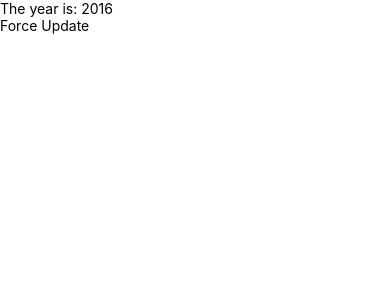
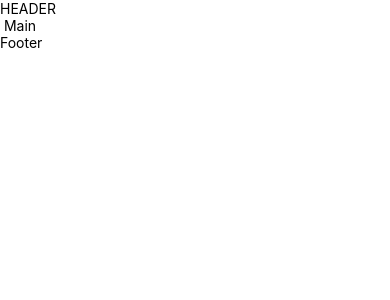
Before and after one commit to HugoCN/react_inetum_2022, a React Native app in the folder reactProject/: screen / in a window 390 px wide. Shown: the top 300 px of the page. Built offline with nearby package versions, Linux system fonts and the light colour scheme.

Commit message:
Practica 4 chapter 1 react-native-in-action

```diff
--- /dev/null
+++ b/reactProject/chapter1/CombinedComponents.js
@@ -0,0 +1,38 @@
+import React, { Component } from 'react'
+import { View, Text } from 'react-native'
+
+class Header extends Component {
+  render () {
+    return (
+      <View>
+        <Text>HEADER</Text>
+      </View>
+    )
+  }
+}
+
+const Footer = () => (
+  <View>
+    <Text>Footer</Text>
+  </View>
+)
+
+const Main = () => (
+  <View>
+    <Text> Main </Text>
+  </View>
+)
+
+class Home extends Component {
+  render () {
+    return (
+      <View>
+        <Header />
+        <Main />
+        <Footer />
+      </View>
+    )
+  }
+}
+
+export default Home
--- a/reactProject/index.js
+++ b/reactProject/index.js
@@ -1,7 +1,7 @@
 import { registerRootComponent } from 'expo';
 
 //import App from './App';
-import App from './modulo2/estado3';
+import App from './chapter1/CombinedComponents';
 
 // registerRootComponent calls AppRegistry.registerComponent('main', () => App);
 // It also ensures that whether you load the app in Expo Go or in a native build,
```
